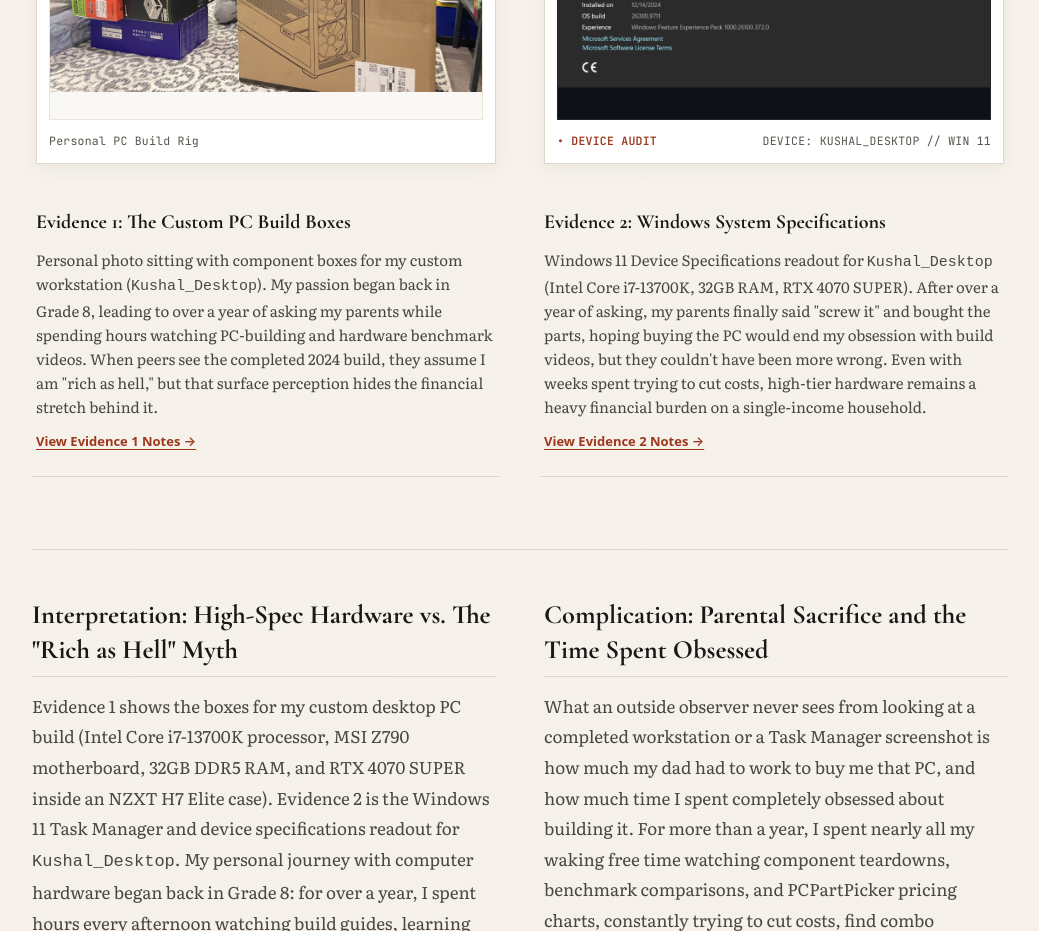
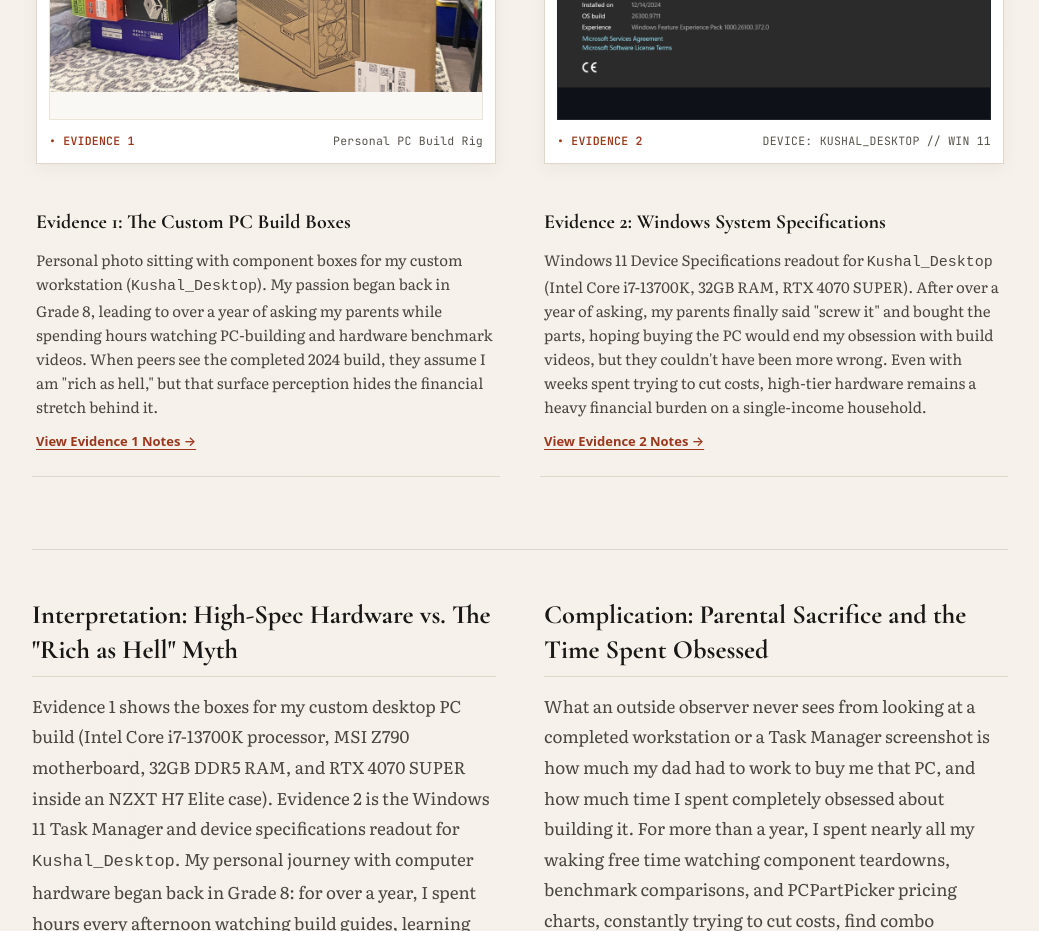
Before and after one commit to KushalGangarapu/SocialProjectTemp, a plain HTML site: page index.html in a window 1280 px wide. Shown: the part 1480-2411 px from the top of the page, without its empty margins (120-1159 px from the left). Drawn offline with nearby package versions, Linux system fonts and the light colour scheme.

Commit message:
Update verified tags in photo mount footer

```diff
--- a/index.html
+++ b/index.html
@@ -170,7 +170,11 @@
                 </div>
 
                 <div class="photo-mount-footer">
+
+                  <span class="photo-verified-tag">&bull; EVIDENCE 1</span>
+
                   <span>Personal PC Build Rig</span>
+
                 </div>
 
               </div>
@@ -219,7 +223,7 @@
 
                 <div class="photo-mount-footer">
 
-                  <span class="photo-verified-tag">&bull; DEVICE AUDIT</span>
+                  <span class="photo-verified-tag">&bull; EVIDENCE 2</span>
 
                   <span>DEVICE: KUSHAL_DESKTOP // WIN 11</span>
 
```
